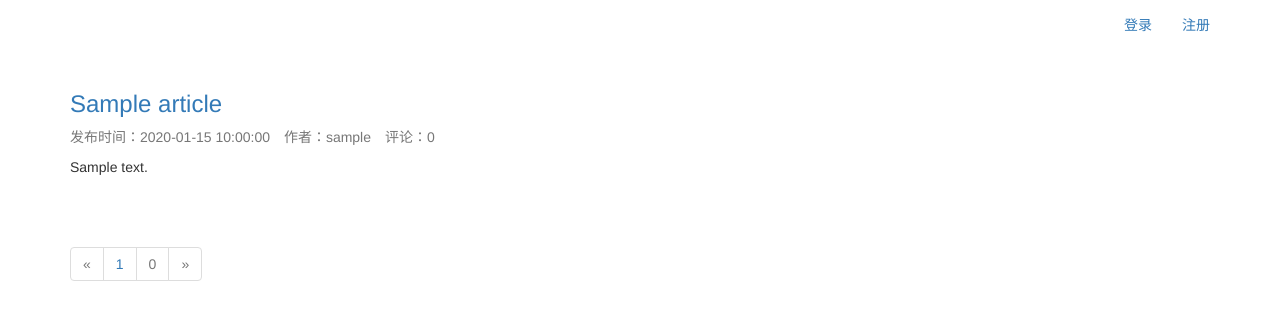
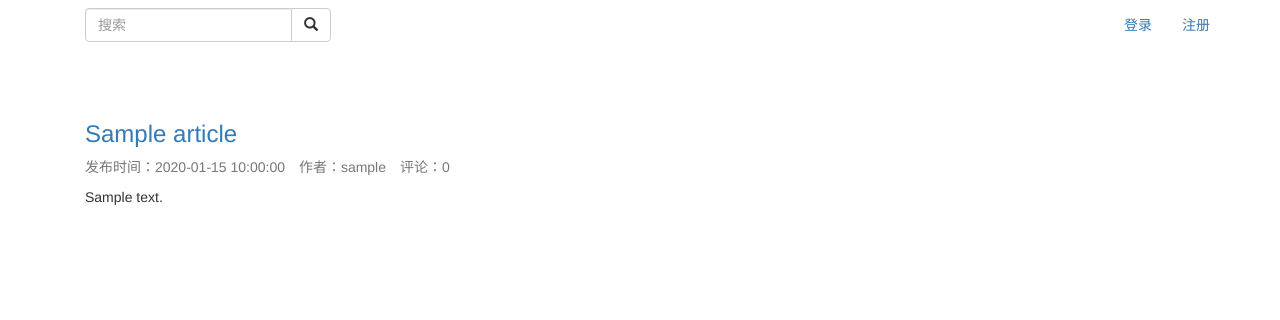
Before and after one commit to qiuxiang/slim-blog, a PHP site: template templates/home/index.twig in a window 1280 px wide. Shown: the top 320 px of the page. Run offline with PHP 8.4, Linux system fonts and the light colour scheme; the template is opened without the code that fills it: most values are stand-ins (such as "Sample title", 1, 10 or a date in 2020); some libraries are stand-ins or nearby versions.

Commit message:
实现文章搜索，并优化分页

```diff
--- a/public/home.css
+++ b/public/home.css
@@ -3,6 +3,10 @@
     margin: 20px auto;
 }
 
+.body {
+    padding: 30px;
+}
+
 .article-item {
     margin-bottom: 50px;
 }
--- a/templates/admin/articles.twig
+++ b/templates/admin/articles.twig
@@ -34,6 +34,7 @@
         {% endfor %}
         </tbody>
     </table>
+    {% if articles.total() > articles.perPage() %}
     <ul class="pagination">
         <li class="{{ articles.previousPageUrl() ? '' : 'disabled' }}">
             <a href="{{ articles.previousPageUrl() }}">
@@ -51,4 +52,5 @@
             </a>
         </li>
     </ul>
+    {% endif %}
 {% endblock %}
--- a/templates/home/index.twig
+++ b/templates/home/index.twig
@@ -3,6 +3,16 @@
 {% block body %}
     <header class="navbar navbar-static-top" id="top">
         <div class="container">
+            <form class="navbar-form navbar-left">
+                <div class="input-group">
+                    <input type="text" name="search" class="form-control" placeholder="搜索" value="{{ search }}">
+                    <span class="input-group-btn">
+                        <button class="btn btn-default" type="button">
+                            <span class="glyphicon glyphicon-search"></span>
+                        </button>
+                    </span>
+                </div>
+            </form>
             <ul class="nav navbar-nav navbar-right">
                 {% if user %}
                     <li class="dropdown">
@@ -21,7 +31,7 @@
             </ul>
         </div>
     </header>
-    <div class="container">
+    <div class="container body">
         {% for article in articles %}
             <div class="article-item">
                 <h3><a href="/article/{{ article.id }}">{{ article.title }}</a></h3>
@@ -33,6 +43,7 @@
                 <p>{{ article.summary }}</p>
             </div>
         {% endfor %}
+        {% if articles.total() > articles.perPage() %}
         <ul class="pagination">
             <li class="{{ articles.previousPageUrl() ? '' : 'disabled' }}">
                 <a href="{{ articles.previousPageUrl() }}">
@@ -50,5 +61,6 @@
                 </a>
             </li>
         </ul>
+        {% endif %}
     </div>
 {% endblock %}
```
Also changed, not shown: src/Controller/Home.php (+9 -2 lines).
